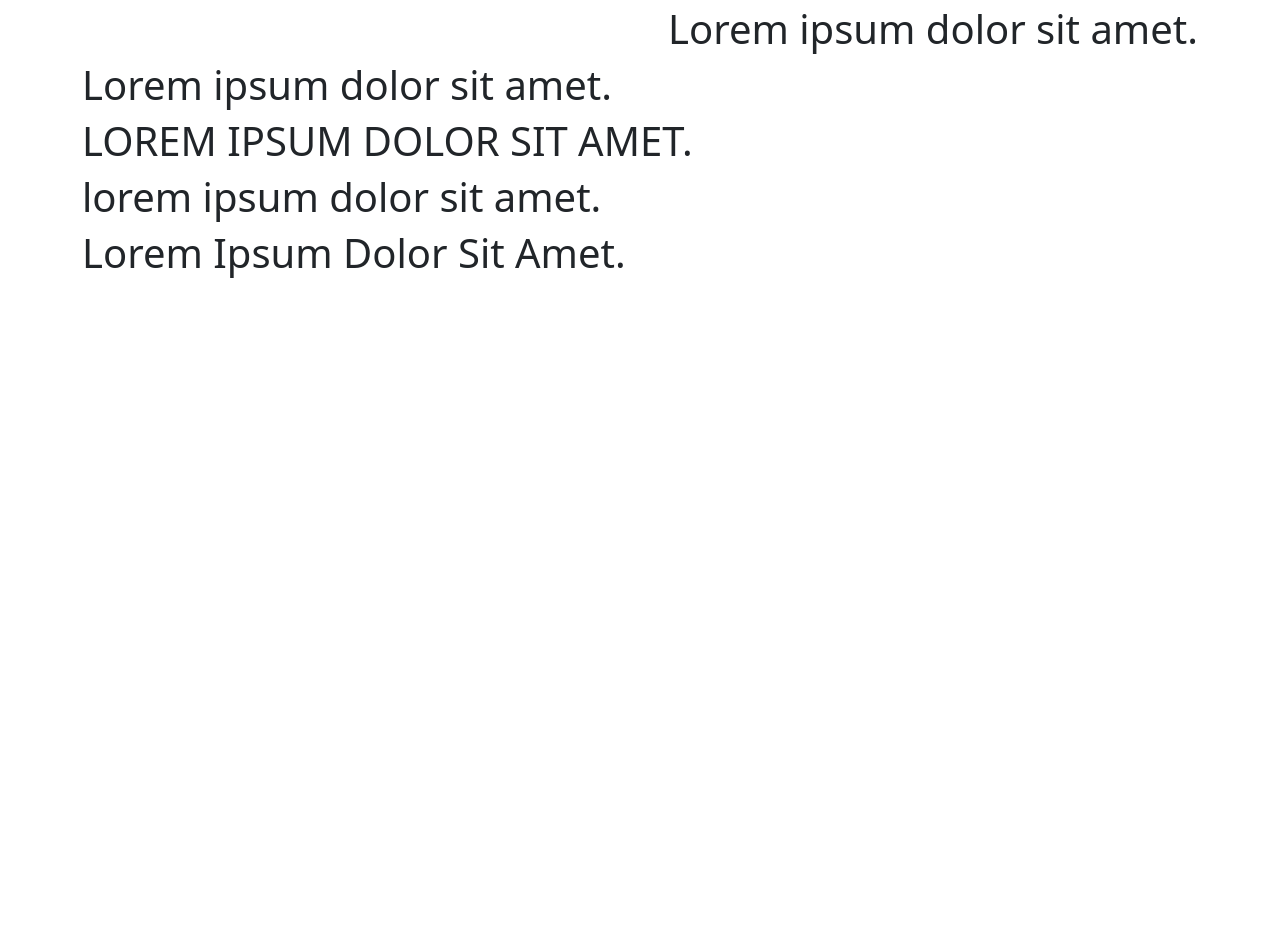
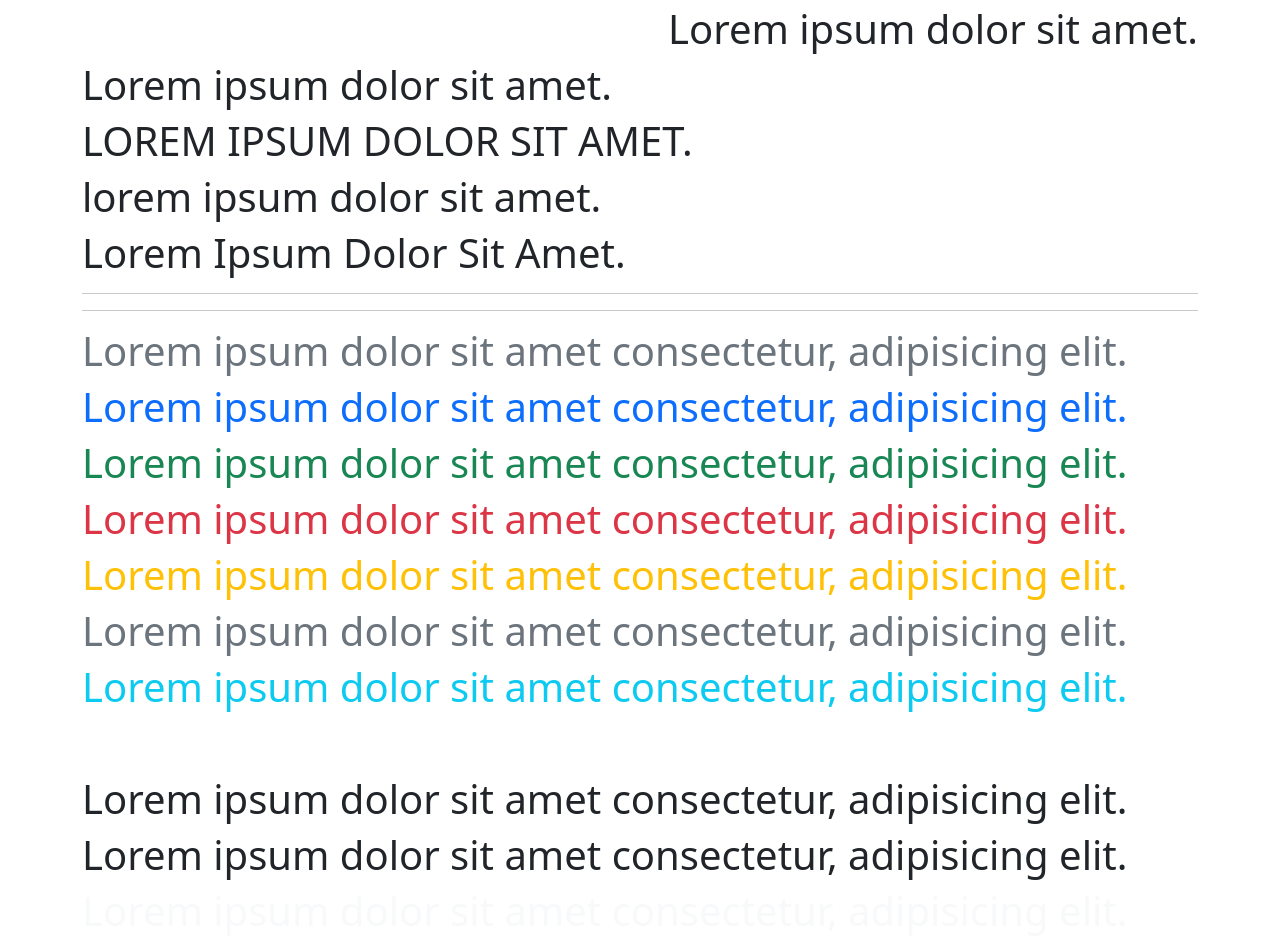
Before and after one commit to sonu-coderxyz/basic-bootstrap, a plain HTML site: page index.html in a window 1280 px wide. Shown: the part 4775-5713 px from the top of the page. Before the commit the page ends 5060 px from the top, so only its background shows below. Drawn offline with Linux system fonts and the light colour scheme.

Commit message:
bootstarp color classes practice

```diff
--- a/index.html
+++ b/index.html
@@ -296,6 +296,19 @@
         <h1 class="text-uppercase">Lorem ipsum dolor sit amet.</h1>
         <h1 class="text-lowercase">Lorem ipsum dolor sit amet.</h1>
         <h1 class="text-capitalize">Lorem ipsum dolor sit amet.</h1>
+        <hr>
+        <hr>
+        <h1 class="text-muted">Lorem ipsum dolor sit amet consectetur, adipisicing elit.</h1>
+        <h1 class="text-primary">Lorem ipsum dolor sit amet consectetur, adipisicing elit.</h1>
+        <h1 class="text-success">Lorem ipsum dolor sit amet consectetur, adipisicing elit.</h1>
+        <h1 class="text-danger">Lorem ipsum dolor sit amet consectetur, adipisicing elit.</h1>
+        <h1 class="text-warning">Lorem ipsum dolor sit amet consectetur, adipisicing elit.</h1>
+        <h1 class="text-secondary">Lorem ipsum dolor sit amet consectetur, adipisicing elit.</h1>
+        <h1 class="text-info">Lorem ipsum dolor sit amet consectetur, adipisicing elit.</h1>
+        <h1 class="text-white">Lorem ipsum dolor sit amet consectetur, adipisicing elit.</h1>
+        <h1 class="text-dark">Lorem ipsum dolor sit amet consectetur, adipisicing elit.</h1>
+        <h1 class="text-body">Lorem ipsum dolor sit amet consectetur, adipisicing elit.</h1>
+        <h1 class="text-light">Lorem ipsum dolor sit amet consectetur, adipisicing elit.</h1>
     </div>
 </body>
 </html>
```
